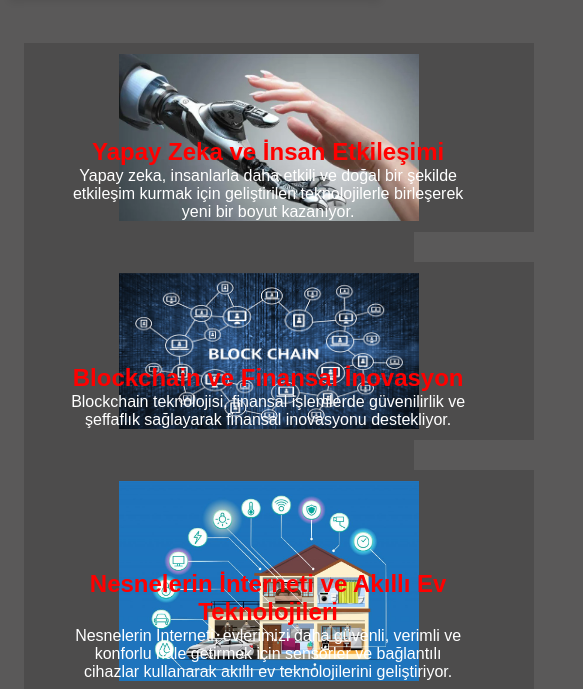
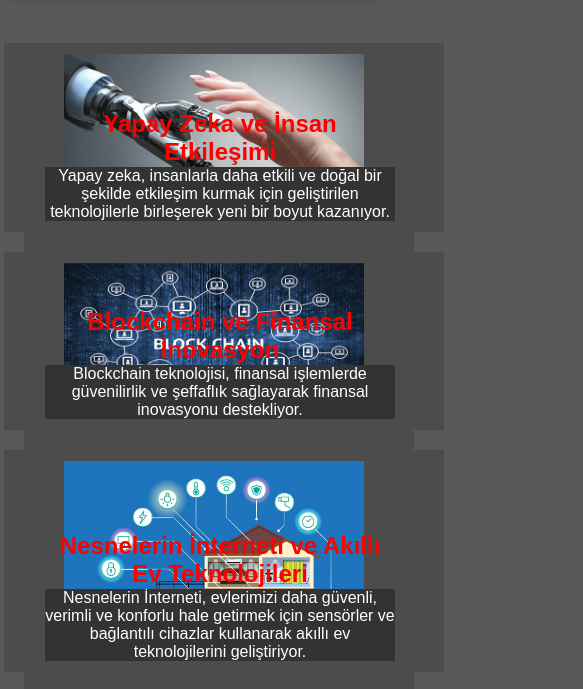
Before and after one commit to ErtugUygurlu/teknoertug.github.io, a plain HTML site: page index.html in a window 390 px wide. Shown: the part 2120-2809 px from the top of the page, 583 px wide, since content can reach past the window. Drawn offline with Linux system fonts and the light colour scheme.

Commit message:
Update style.css

```diff
--- a/style.css
+++ b/style.css
@@ -477,6 +477,7 @@ button:hover {
     transform: scale(1.05);
 }
 
+
 .card img,
 .card2 .card-image {
     transition: transform 0.3s ease-in-out;
@@ -492,17 +493,19 @@ button:hover {
     color: #FFD700;
 }
 
+
 .scroll-to-top:hover {
     background-color: #0056b3;
     transform: scale(1.05);
 }
+
 
 .footer-categories ul li a:hover,
 .footer-links ul li a:hover {
     color: #ffffff;
 }
 
-@media only screen and (max-width: 600px) {
+@media only screen and (max-width: 500px) {
     .card-section {
         display: flex;
         flex-direction: column;
@@ -510,11 +513,13 @@ button:hover {
     }
 
     .card2 {
-        width: 90%;
-        margin-bottom: 20px;
+        width: 80%;
+        margin-bottom: 10px;
         position: relative;
         display: flex;
         flex-direction: column;
+        margin-left: -20px;
+
     }
 
     .card2 .card-image {
@@ -530,6 +535,7 @@ button:hover {
         bottom: 0px;
         left: 30px;
         width: 100%;
+
     }
 
     .news-details h2, .news-details p {
@@ -540,4 +546,7 @@ button:hover {
         margin-top: -20px;
         margin-right: 30px;
     }
+    .news-details p{
+        background-color: #333;
+    }
 }
```
